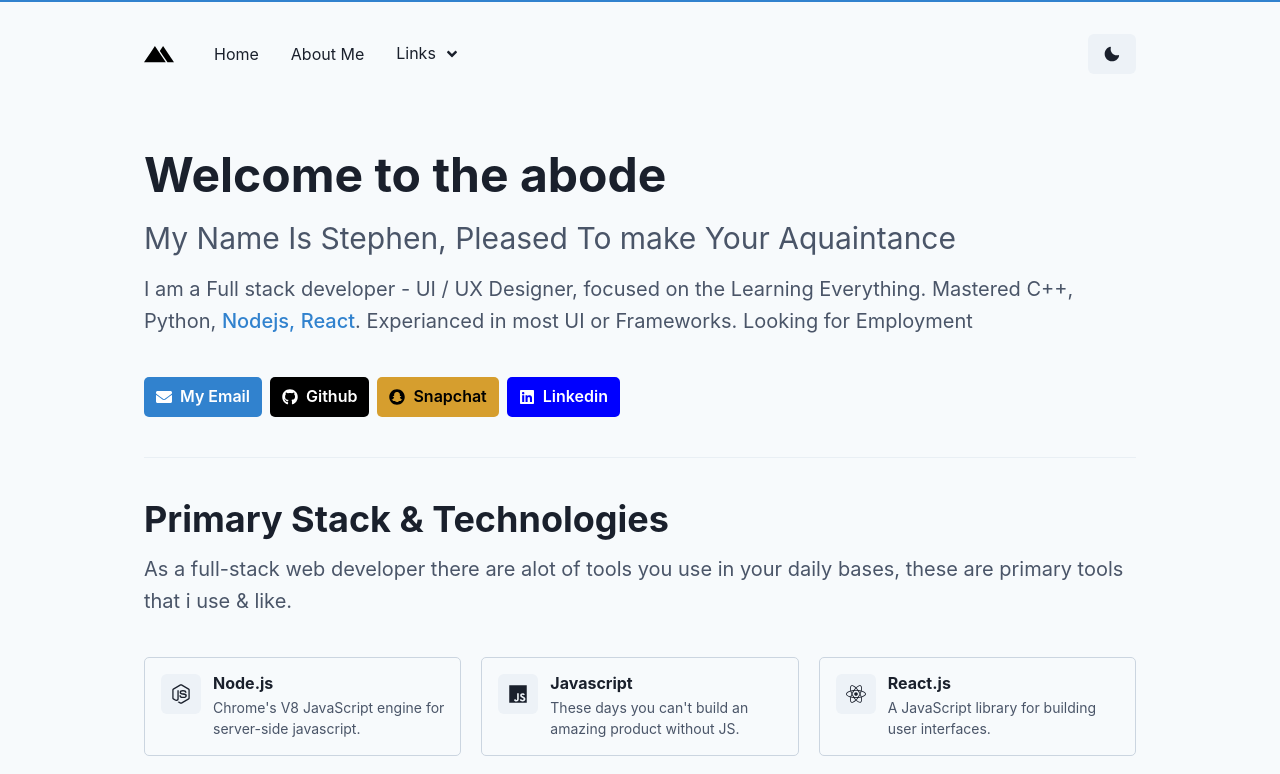
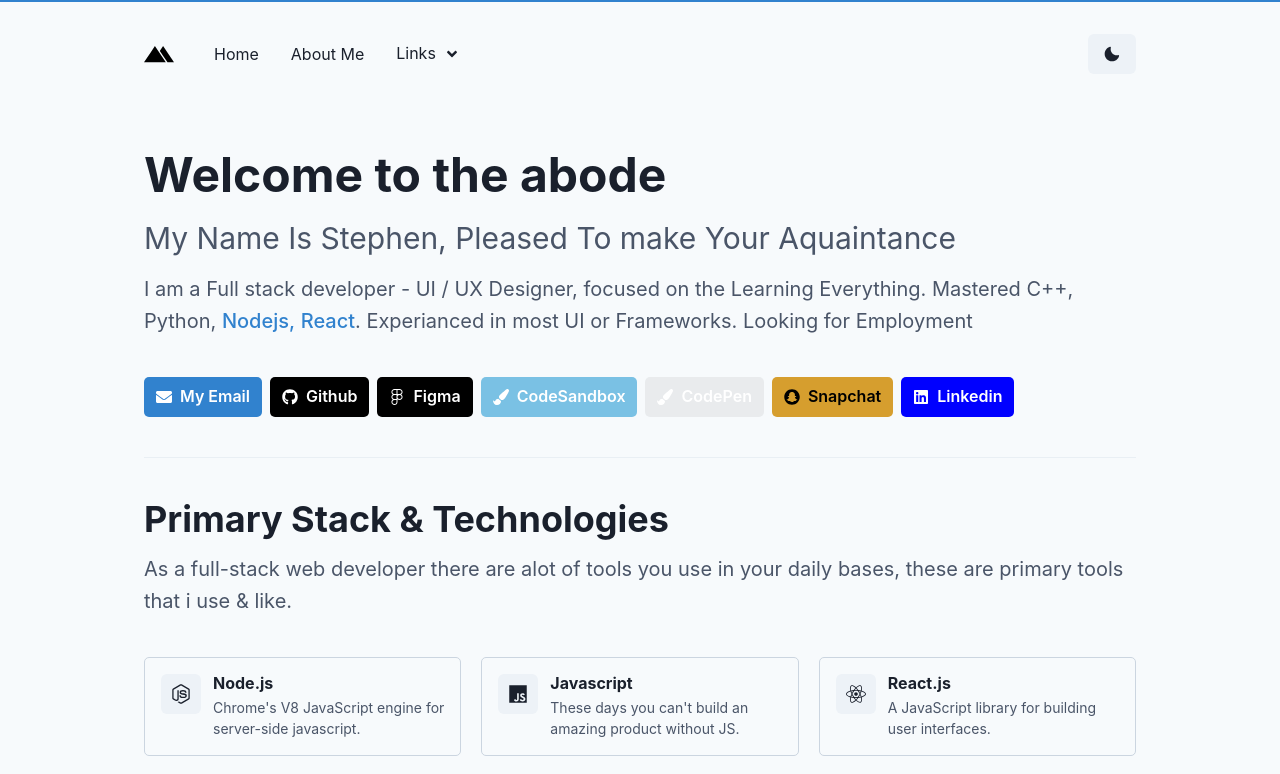
Before and after one commit to datfoosteve/nextjsportfolio, a Next.js app: page / in a window 1280 px wide. Shown: the top 774 px of the page. Built offline with nearby package versions, Linux system fonts and the light colour scheme.

Commit message:
i would love to vent but its useless

```diff
--- a/components/BlogLayout.jsx
+++ b/components/BlogLayout.jsx
@@ -11,7 +11,7 @@ const BlogLayout = ({ children }) => {
           content="Stephen Puthenpurackal | Full stack developer"
         />
         <meta property="og:type" content="website" />
-        <meta property="og:url" content="google.com" />
+        <meta property="og:url" content="thehumbleabode.vercel.app" />
         <meta
           property="og:title"
           content="Stephen Puthenpurackal | Full stack Developer"
--- a/components/pages/index/Profile.jsx
+++ b/components/pages/index/Profile.jsx
@@ -9,7 +9,7 @@ import {
     ButtonGroup,
   } from "@chakra-ui/react";
 
-  import { FaEnvelope, FaSnapchat, FaGithub, FaLinkedin } from "react-icons/fa";
+  import { FaEnvelope, FaSnapchat, FaGithub, FaLinkedin, FaFigma, FaCodepen, FaPaintBrush} from "react-icons/fa";
   import Paragraph from "../../Paragraph";
 
   const Profile = () => {
@@ -71,7 +71,7 @@ import {
                 <Button
                   colorScheme="black"
                   bg="black"
-                  href=" github.com/datfoosteve"
+                  href="github.com/datfoosteve"
                   borderRadius={5}
                   p={3}
                   as="a"
@@ -80,9 +80,42 @@ import {
                   Github
                 </Button>
                 <Button
+                  colorScheme="purple"
+                  bg="black"
+                  href="https://www.figma.com/@datfoosteve"
+                  borderRadius={5}
+                  p={3}
+                  as="a"
+                  leftIcon={<FaFigma />}
+                >
+                  Figma
+                </Button>
+                <Button
+                  colorScheme="telegram"
+                  bg="telegram.300"
+                  href="https://codesandbox.io/u/datfoosteve"
+                  borderRadius={5}
+                  p={3}
+                  as="a"
+                  leftIcon={<FaPaintBrush />}
+                >
+                  CodeSandbox
+                </Button>
+                <Button
+                  colorScheme="teal"
+                  bg="blackAlpha.100"
+                  href="https://codepen.io/datfoosteve"
+                  borderRadius={5}
+                  p={3}
+                  as="a"
+                  leftIcon={<FaPaintBrush />}
+                >
+                  CodePen
+                </Button>
+                <Button
                   colorScheme="yellow"
                   bg="yellow.500"
-                  href=" snapchat.com/datfoosteve"
+                  href="snapchat.com/datfoosteve"
                   borderRadius={5}
                   p={3}
                   as="a"
@@ -93,7 +126,7 @@ import {
                 <Button
                   colorScheme="blue"
                   bg="blue"
-                  href=" linkedin.com/datfoosteve"
+                  href="linkedin.com/datfoosteve"
                   borderRadius={5}
                   p={3}
                   as="a"
--- a/pages/about.jsx
+++ b/pages/about.jsx
@@ -49,7 +49,7 @@ const About = () => {
           content="Stephen Puthenpurackal | Full stack developer"
         />
         <meta property="og:type" content="website" />
-        <meta property="og:url" content="vercel.com/datfoosteve/stephensportfolio" />
+        <meta property="og:url" content="thehumbleabode.vercel.app" />
         <meta
           property="og:title"
           content="Stephen Puthenpurackal | Full stack developer"
--- a/pages/blog/index.jsx
+++ b/pages/blog/index.jsx
@@ -12,7 +12,7 @@ const Blog = () => {
           content="Stephen Puthenpurackal| Full stack developer"
         />
         <meta property="og:type" content="website" />
-        <meta property="og:url" content="vercel.com/datfoosteve/stephensportfolio" />
+        <meta property="og:url" content="thehumbleabode.vercel.app" />
         <meta
           property="og:title"
           content="Stephen Puthenpurackal | Full stack developer"
--- a/pages/index.js
+++ b/pages/index.js
@@ -16,7 +16,7 @@ export default function Home() {
         />
         <meta property="og:type" content="website" />
         <meta name="robots" content="follow, index" />
-        <meta property="og:url" content="vercel.com/datfoosteve/stephensportfolio" />
+        <meta property="og:url" content="thehumbleabode.vercel.app" />
         <meta
           property="og:title"
           content="Stephen Puthenpurackal | Full stack developer - Jobless"
```
